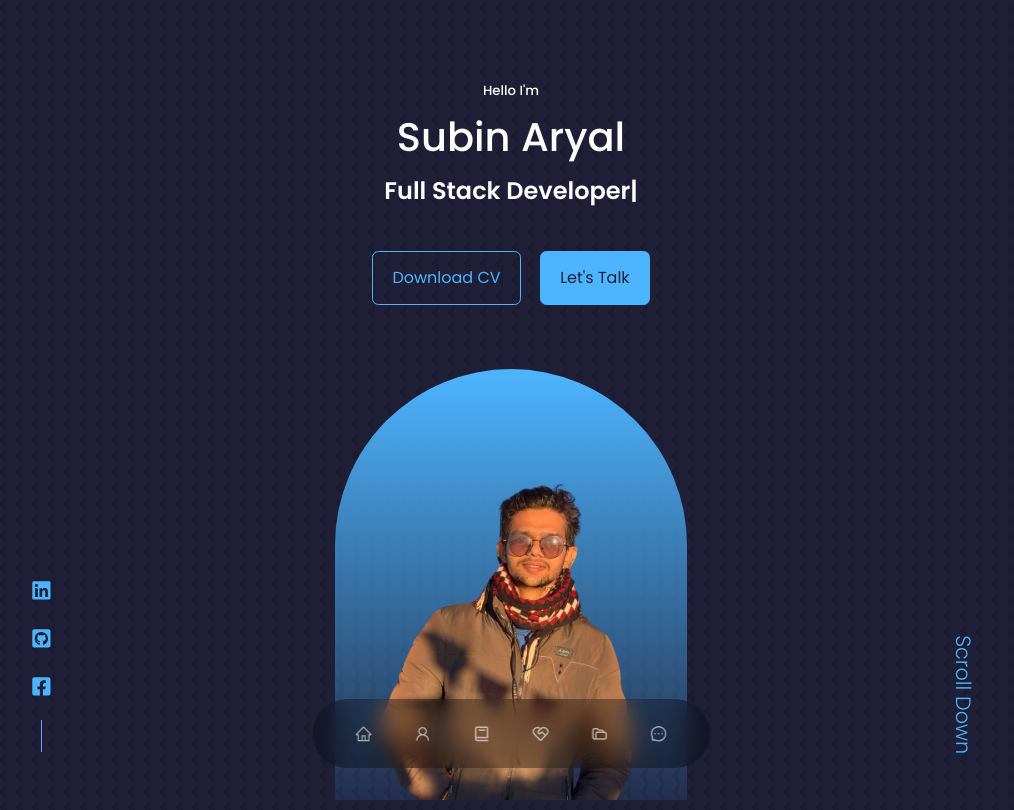
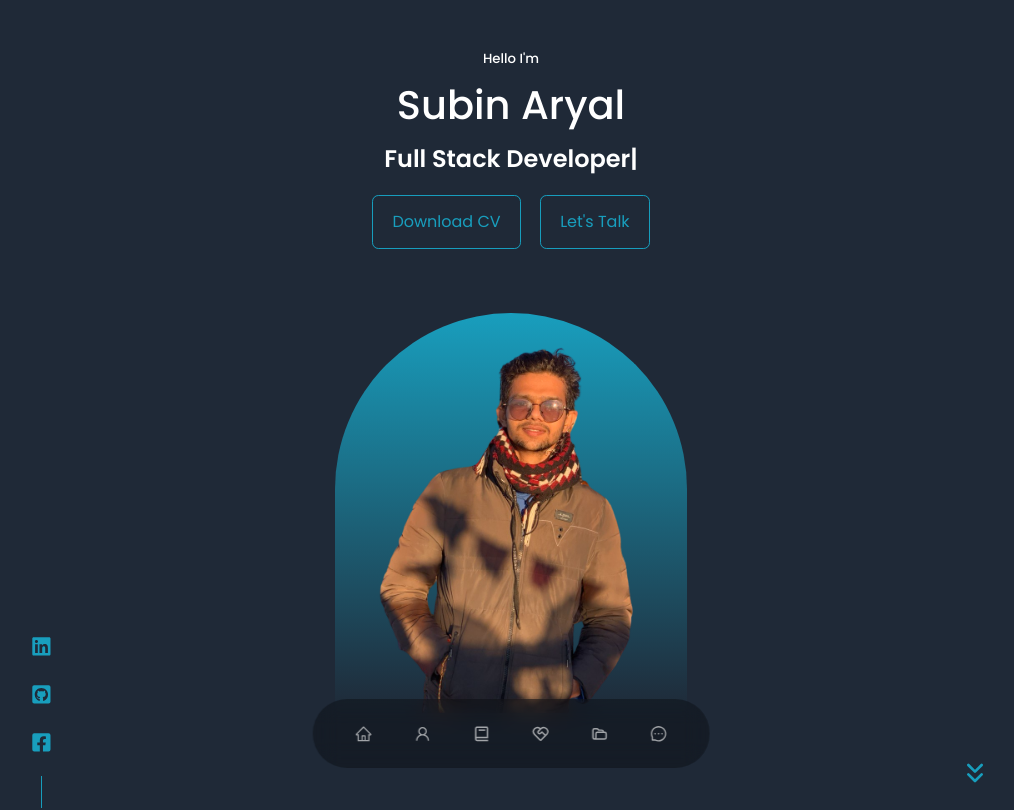
Before and after one commit to AryalSubin/subin-portfolio-react, a React (Create React App) app: page / in a window 1280 px wide. Shown: the top 810 px of the page, without its empty margins (129-1143 px from the left). Built offline with nearby package versions, Linux system fonts and the light colour scheme.

Commit message:
changed overall color design

```diff
--- a/src/components/contact/contact.css
+++ b/src/components/contact/contact.css
@@ -48,6 +48,9 @@ textarea {
   resize: none;
   color: var(--color-white);
 }
+.btn__primary:hover {
+  color: white;
+}
 
 /*=================== MEDIA QUERIES (MEDIUM DEVICES) ====================*/
 @media screen and (max-width: 1024px) {
--- a/src/components/header/Header.jsx
+++ b/src/components/header/Header.jsx
@@ -4,6 +4,7 @@ import CTA from "./CTA";
 import ME from "../../assets/me.png";
 import HeaderSocials from "./HeaderSocials";
 import Typical from "react-typical";
+import { FiChevronsDown } from "react-icons/fi";
 
 const Header = () => {
   return (
@@ -32,7 +33,7 @@ const Header = () => {
           <img src={ME} alt="me" />
         </div>
         <a href="#contact" className="scroll__down">
-          Scroll Down
+          <FiChevronsDown className="arrowDown" />
         </a>
       </div>
     </header>
--- a/src/components/header/header.css
+++ b/src/components/header/header.css
@@ -1,6 +1,6 @@
 header {
-  height: 100vh;
-  padding-top: 5rem;
+  height: 115vh;
+  padding-top: 3rem;
   overflow: hidden;
 }
 .header__container {
@@ -11,10 +11,13 @@ header {
 
 /*================ CTA =========================*/
 .cta {
-  margin-top: 2.5rem;
+  margin-top: 1rem;
   display: flex;
   gap: 1.2rem;
   justify-content: center;
+}
+.cta a:hover {
+  background: #007e9f;
 }
 
 /*================ HEADER SOCIALS ===============*/
@@ -26,7 +29,7 @@ header {
   gap: 0.8rem;
   position: absolute;
   left: 0;
-  bottom: 3rem;
+  bottom: 7rem;
   font-size: 1.3rem;
 }
 
@@ -42,7 +45,7 @@ header {
 .me {
   background: linear-gradient(var(--color-primary), transparent);
   width: 22rem;
-  height: 30rem;
+  height: 25rem;
   position: absolute;
   left: calc(50% - 11rem);
   margin-top: 4rem;
@@ -55,39 +58,61 @@ header {
   position: relative;
   right: 7rem;
   width: 25rem;
+  bottom: 5rem;
 }
 .scroll__down {
   position: absolute;
-  right: -2rem;
-  bottom: 5.5rem;
-  transform: rotate(90deg);
   font-weight: 300;
-  font-size: 1.3rem;
+  font-size: 2rem;
+  animation: MoveUpDown 1s linear infinite;
+  position: absolute;
+  right: 0;
+  bottom: 115px;
+}
+
+@keyframes MoveUpDown {
+  0%,
+  100% {
+    bottom: 115px;
+  }
+  50% {
+    bottom: 100px;
+  }
 }
 
 /*=================== MEDIA QUERIES (MEDIUM DEVICES) ====================*/
 @media screen and (max-width: 1024px) {
   header {
-    padding-top: 5rem;
+    padding-top: 8rem;
     overflow: hidden;
   }
+
   .header__socials {
     display: flex;
     flex-direction: column;
     align-items: center;
     gap: 0.8rem;
     position: absolute;
-    left: 0;
-    bottom: 10rem;
-    font-size: 1.3rem;
+    left: 3.5rem;
+    bottom: 30rem;
+    font-size: 2rem;
   }
   .scroll__down {
-    position: absolute;
-    right: -2rem;
-    bottom: 13rem;
-    transform: rotate(90deg);
+    position: relative;
+    right: -20rem;
+    top: 30rem;
+    animation: MoveUpDown 1s linear infinite;
     font-weight: 300;
-    font-size: 1.3rem;
+    font-size: 3rem;
+  }
+  @keyframes MoveUpDown {
+    0%,
+    100% {
+      top: 32rem;
+    }
+    50% {
+      top: 30rem;
+    }
   }
 }
 
--- a/src/index.css
+++ b/src/index.css
@@ -9,10 +9,16 @@
   list-style: none;
   text-decoration: none;
 }
+/* #70be51 green
+#eb6b40
+#2b6777
+#303179
+#303179be; default
+ */
 :root {
-  --color-bg: #1f1f38;
-  --color-bg-variant: #2c2c6c;
-  --color-primary: #4db5ff;
+  --color-bg: #1f2937;
+  --color-bg-variant: #29294fbe;
+  --color-primary: #17b7dad2;
   --color-primary-variant: rgba(77, 181, 255, 0.4);
   --color-white: #fff;
   --color-light: rgba(255, 255, 255, 0.6);
@@ -35,7 +41,6 @@ body {
   background: var(--color-bg);
   color: var(--color-white);
   line-height: 1.7;
-  background-image: url(../src/assets/bg-texture.png);
 }
 
 /* ===============General Styles===============*/
@@ -94,14 +99,14 @@ a:hover {
   transition: var(--transition);
 }
 
-btn:hover {
-  background: var(--color-white);
-  color: var(--color-bg);
+.btn-primary:hover {
+  background: var(--color-primary-variant);
+  color: var(--color-white);
   border-color: transparent;
 }
 .btn-primary {
-  background: var(--color-primary);
-  color: var(--color-bg);
+  background: transparent;
+  color: var(--color-primary);
 }
 
 img {
```
